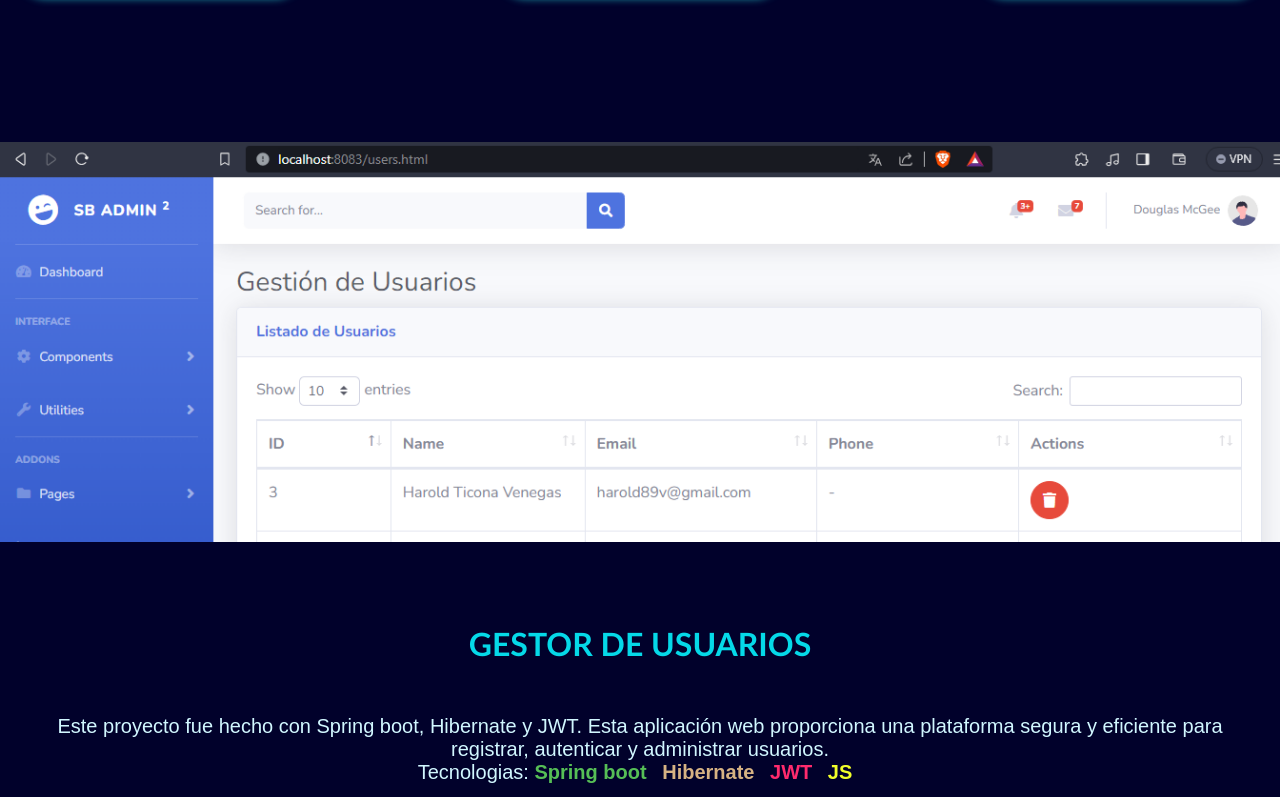
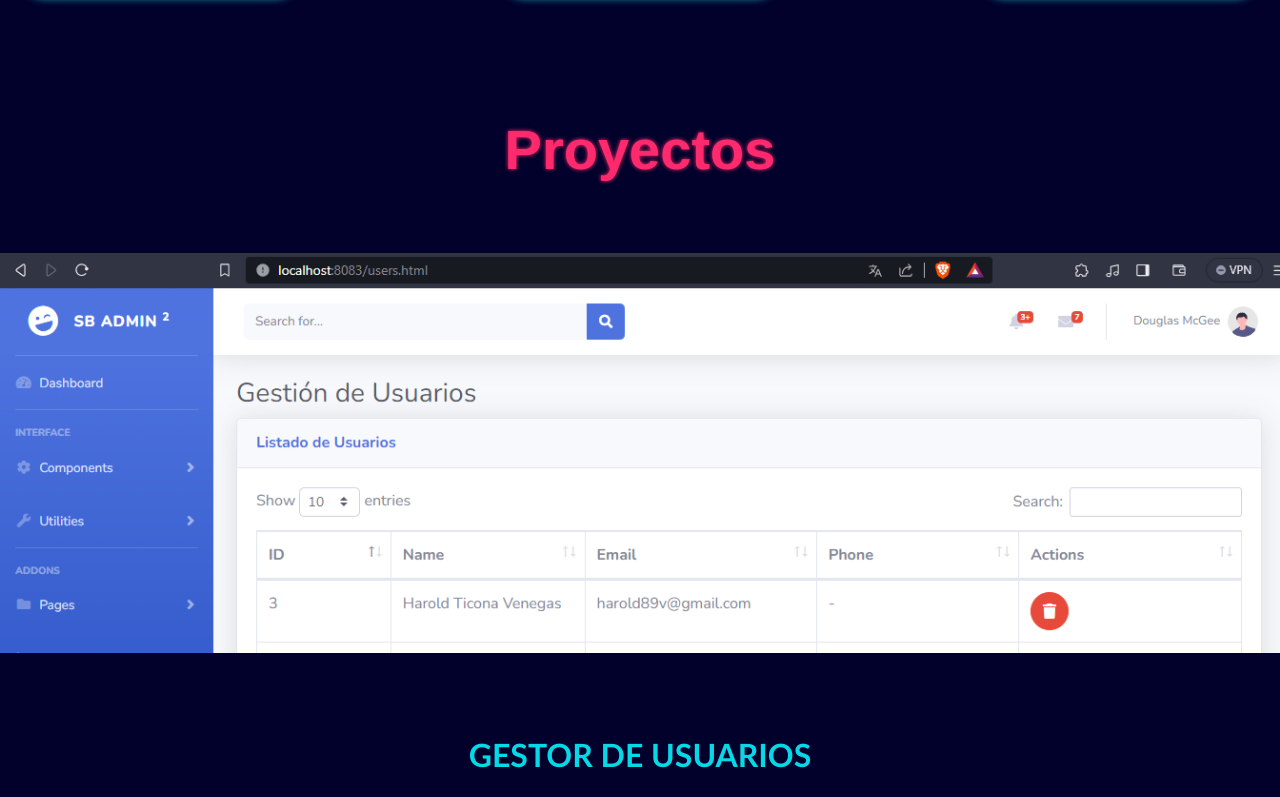
Before and after one commit to Har0ldDev/WebPortafolio, a plain HTML site: page index.html in a window 1280 px wide. Shown: the part 2196-2993 px from the top of the page. Drawn offline with Linux system fonts and the light colour scheme.

Commit message:
Ajustes h1

```diff
--- a/css/style.css
+++ b/css/style.css
@@ -135,6 +135,11 @@ header a:hover {
     margin-top: 100px;
     margin-bottom: 100px;
     justify-content: center;
+}
+#SecProyectos h1{
+    color: #ff2a6d;
+    text-align: center;
+    text-shadow: 0 0 4px #ff2a6d;
 }
 #SecProyectos h3{
     color:#05d9e8;
--- a/index.html
+++ b/index.html
@@ -57,6 +57,7 @@
     </section>
 
     <section id="SecProyectos">
+        <h1>Proyectos</h1>
         <div class="ProyectosDiv">
             <div class="container-proyectos">
 
```
